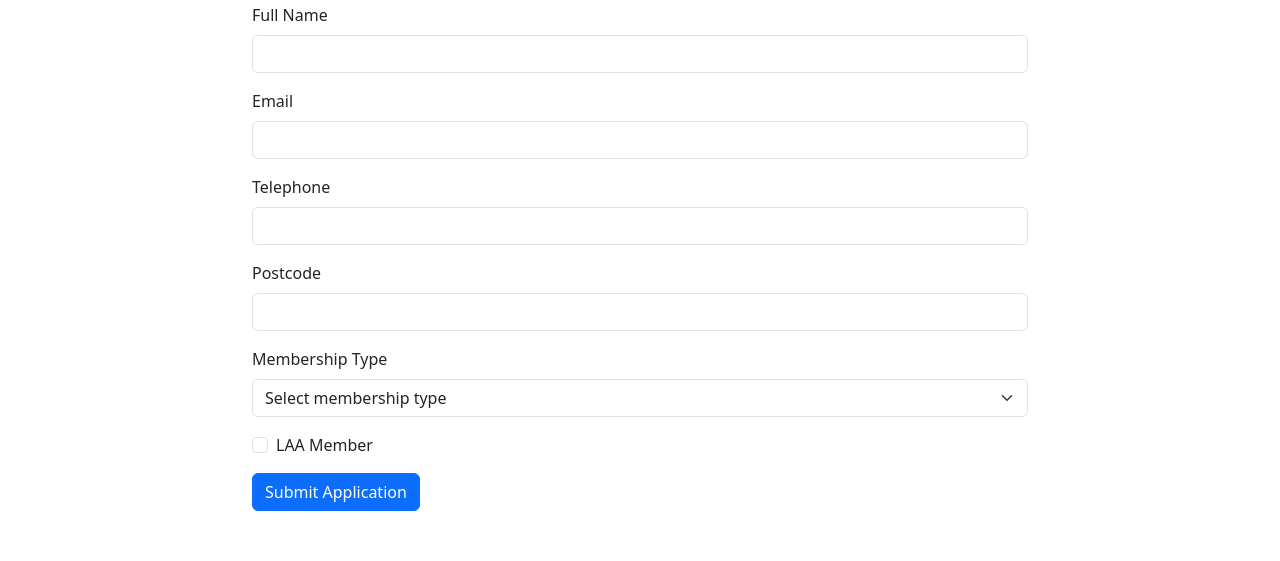
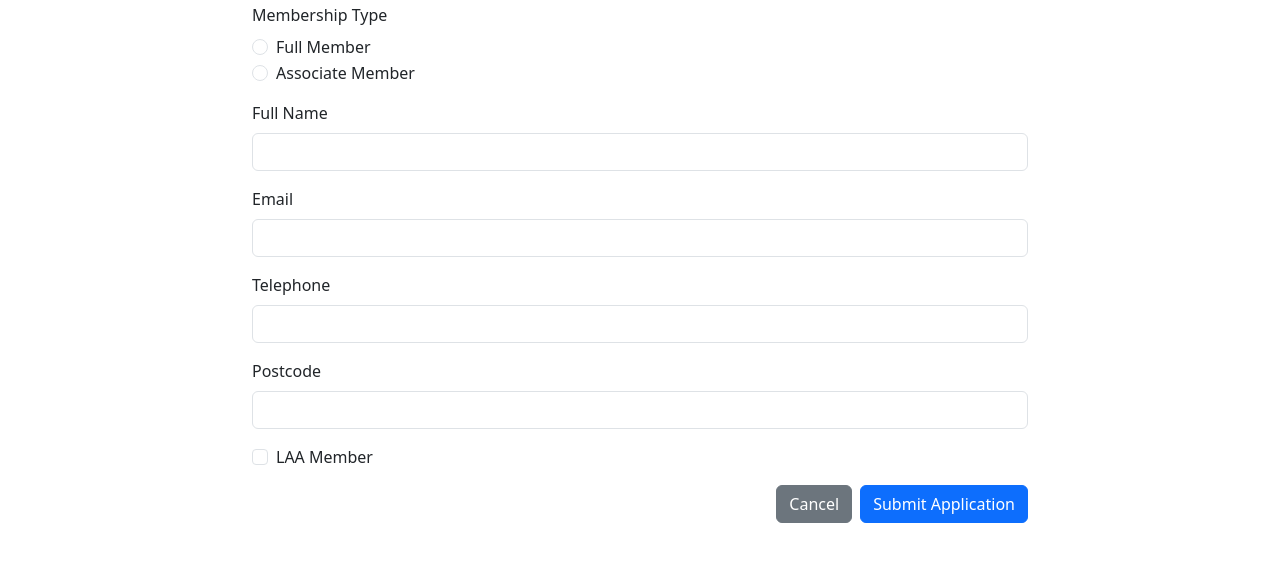
Before and after one commit to malcnorth59/SoftcatQ-WebDev, a website with bundled scripts: page frontend/src/html/index.html in a window 1280 px wide. Shown: the part 157-718 px from the top of the page. Built offline with nearby package versions, Linux system fonts and the light colour scheme.

Commit message:
first commit to this branch

```diff
--- a/frontend/src/html/index.html
+++ b/frontend/src/html/index.html
@@ -18,6 +18,17 @@
         <h1>UKPC Membership Application</h1>
         <form id="membershipForm" class="needs-validation" novalidate>
             <div class="mb-3">
+                <label class="form-label d-block">Membership Type</label>
+                <div class="form-check">
+                    <input class="form-check-input" type="radio" name="membershipType" id="membershipType" value="full" required>
+                    <label class="form-check-label" for="membershipTypeFull">Full Member</label>
+                </div>
+                <div class="form-check">
+                    <input class="form-check-input" type="radio" name="membershipType" id="membershipTypeAssociate" value="associate" required>
+                    <label class="form-check-label" for="membershipTypeAssociate">Associate Member</label>
+                </div>
+            </div>
+            <div class="mb-3">
                 <label for="fullName" class="form-label">Full Name</label>
                 <input type="text" class="form-control" id="fullName" required>
             </div>
@@ -33,19 +44,14 @@
                 <label for="postcode" class="form-label">Postcode</label>
                 <input type="text" class="form-control" id="postcode" required>
             </div>
-            <div class="mb-3">
-                <label for="membershipType" class="form-label">Membership Type</label>
-                <select class="form-select" id="membershipType" required>
-                    <option value="">Select membership type</option>
-                    <option value="full">Full Member</option>
-                    <option value="associate">Associate Member</option>
-                </select>
-            </div>
             <div class="mb-3 form-check">
                 <input type="checkbox" class="form-check-input" id="laaStatus">
                 <label class="form-check-label" for="laaStatus">LAA Member</label>
             </div>
-            <button type="submit" class="btn btn-primary">Submit Application</button>
+            <div class="d-flex justify-content-end gap-2">
+                <button type="button" class="btn btn-secondary">Cancel</button>
+                <button type="submit" class="btn btn-primary">Submit Application</button>
+            </div>
         </form>
     </div>
 
```
